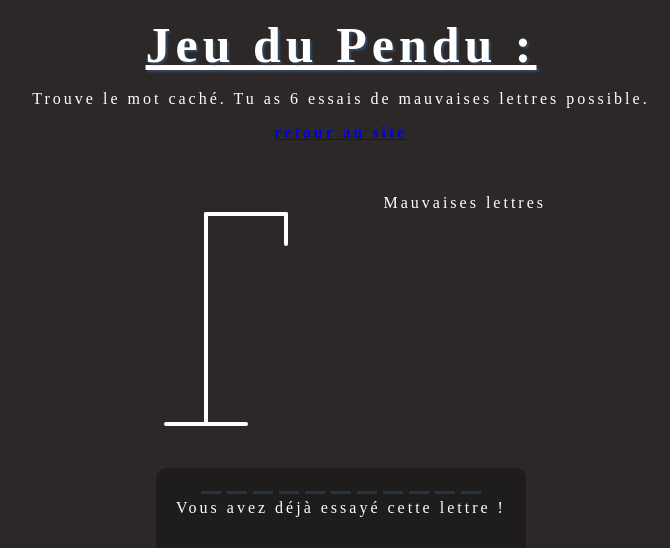
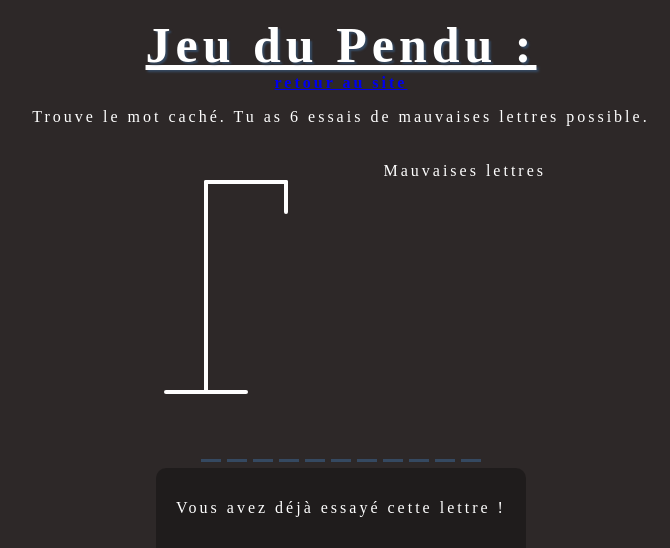
Before and after one commit to brs49/pendu, a plain HTML site: page index.html in a window 1280 px wide. Shown: the part 322-870 px from the top of the page, without its empty margins (299-969 px from the left). Drawn offline with nearby package versions, Linux system fonts and the light colour scheme.

Commit message:
Update index.html

```diff
--- a/index.html
+++ b/index.html
@@ -14,8 +14,8 @@
 
     <u><h1 id="h1">Jeu du Pendu :</h1></u>
     <body style="background-color:#2D2828;">
-<p>Trouve le mot caché. Tu as 6 essais de mauvaises lettres possible.<br>
-    <center><b><a href="https://benasvusa.wordpress.com/">retour au site</a></b></center></p>
+        <center><b><a href="https://benasvusa.wordpress.com/">retour au site</a></b></center>
+<p>Trouve le mot caché. Tu as 6 essais de mauvaises lettres possible.<br></p>
 
 <div class="jeu-contenant">
 
```
